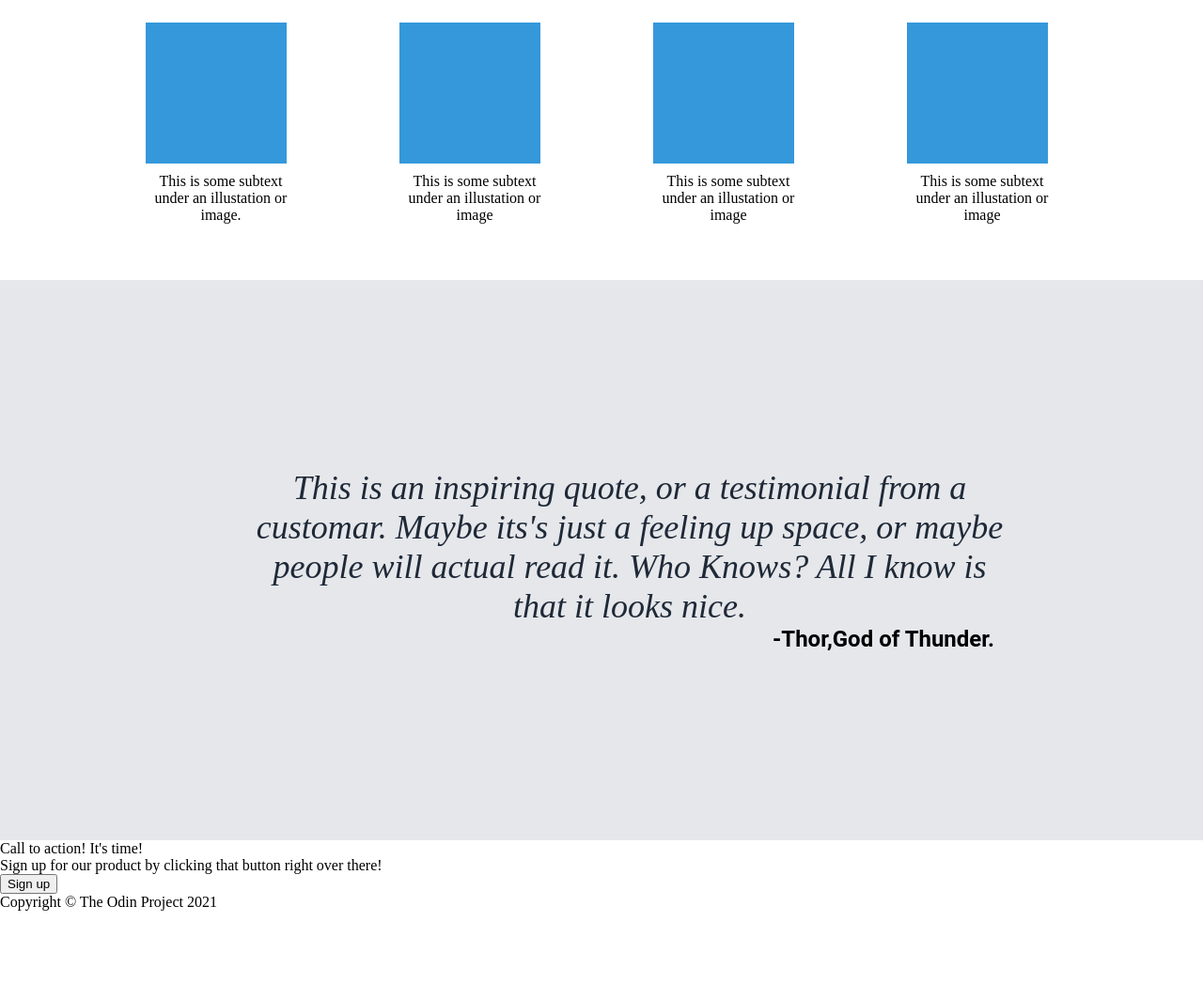
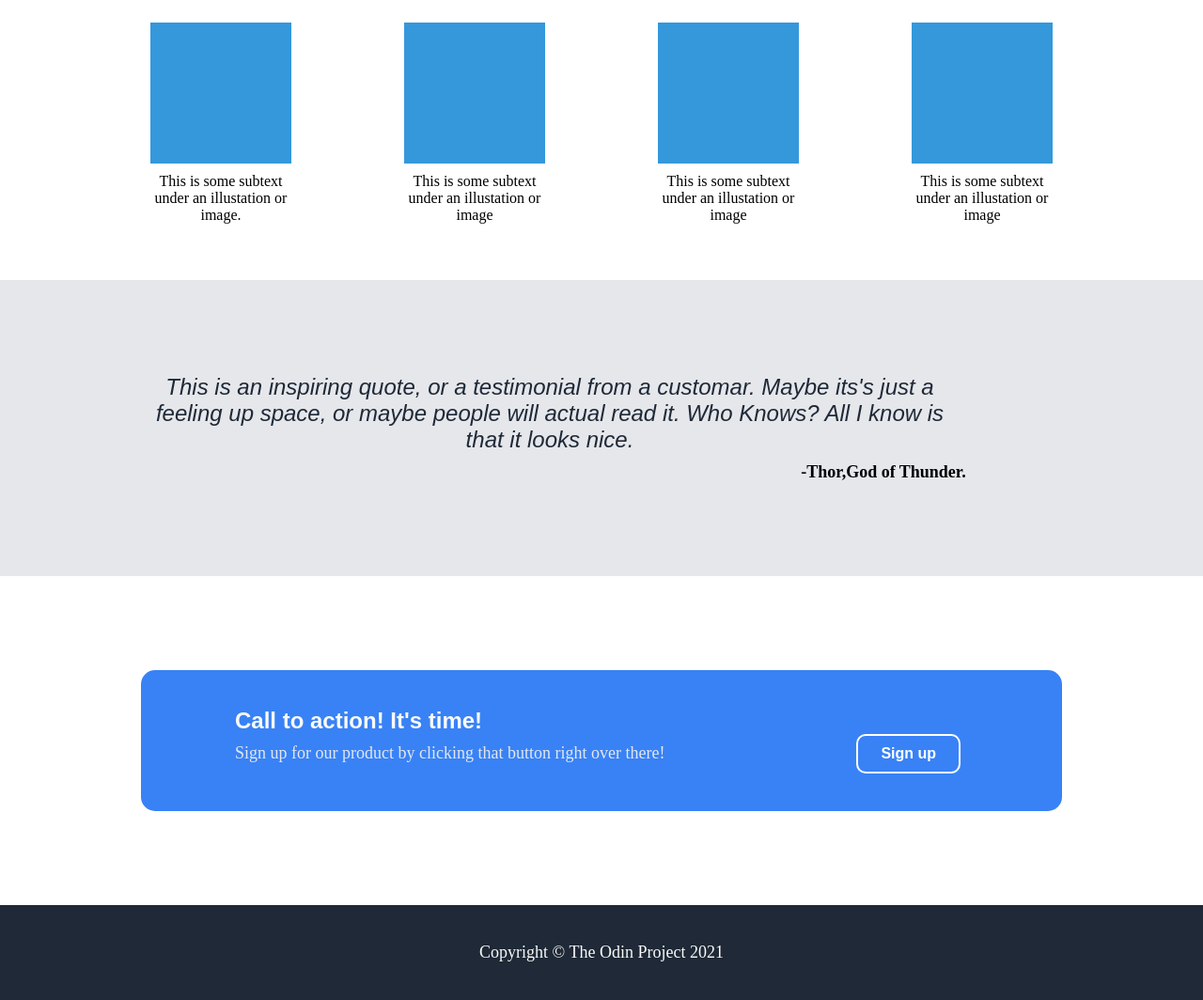
Before and after one commit to MarinaFawzy-g/landing-page, a plain HTML site: page index.html in a window 1280 px wide. Shown: the part 394-1458 px from the top of the page at 94% size. Before the commit the page ends 1363 px from the top, so only its background shows below. Drawn offline with Linux system fonts and the light colour scheme.

Commit message:
Finish layout and refine previous parts

```diff
--- a/style.css
+++ b/style.css
@@ -15,13 +15,13 @@ body{
     color: #F9FAF8;
     font-size: 24px;
     text-align: left;
-    margin-left: 250px;
+    margin-left: 150px;
 }
 .left-links {
   list-style: none;
   display: flex;
   gap: 10px;
-  margin-left: 350px;
+  margin-left: 500px;
 
 }
 
@@ -39,7 +39,7 @@ body{
     color: #F9FAF8;
     font-weight: 900;
     font-size: 48px;
-    margin-left: 250px;
+    margin-left: 150px;
     padding-right: 700px;
     margin-bottom: 0;
     font-family: Roboto;
@@ -47,7 +47,7 @@ body{
 .subtitle{
     color: #E5E7EB;
     font-size: 18px;
-    margin-left: 250px;
+    margin-left: 150px;
     padding-right: 700px;
     margin-top: 0;
     font-family: Roboto;
@@ -60,17 +60,7 @@ body{
   border-radius: 8px;
   font-size: 16px;
   cursor: pointer;
-  margin-left: 250px;
-}
-
-.square {
-  width: 100px;
-  height: 100px;
-  background-color: #3498db;
-  display: flex;
-
-    margin-right: 10px;
-
+  margin-left: 150px;
 }
 
 .title2{
@@ -111,21 +101,68 @@ body{
 }
 .container3{
     background-color: #E5E7EB;
-padding: 200px;
+padding: 100px;
 }
  .disc1{
     font-style: italic;
-    font-size: 36px;
+    font-size: 24px;
     color: #1F2937;
     margin-left: 60px;
     text-align: center;
+    margin-right: 170px;
+    font-family: arial;
 
 }
 .disc2{
-    font-size: 24px;
+    font-size: 18px;
     font-weight: bold;
     margin-left: 600px;
     text-align: center;
-    font-family: Roboto;
+    margin-top: 10px;
 
 }
+.cta-container{
+    background-color: #3882f6;
+    margin: 100px 150px;
+    border: none;
+  border-radius: 15px;
+  padding: 40px 60px;
+}
+.cta-text{
+    color: #F9FAF8;
+    font-weight: bold ;
+    margin-left: 40px;
+    font-size: 24px;
+    font-family: arial;
+}
+.cta-subtext {
+  display: inline-flex;
+  align-items: center;
+  gap: 5px;
+  font-size: 18px;
+  color: #E5E7EB;
+  margin-left: 40px;
+  text-align: center;
+  justify-content: center;
+
+}
+
+.cta-button {
+  background-color: #3882f6;
+  display: inline-block;
+  color: white;
+  font-weight: bold;
+  padding: 10px 24px;
+  border: 2px solid white;
+  border-radius: 10px;
+  font-size: 16px;
+  cursor: pointer;
+ margin-left: 200px;
+}
+footer{
+    background-color: #1F2937;
+    color: #F9FAF8;
+    text-align: center;
+   padding: 40px;
+   font-size: 18px;
+}
```
Also changed, not shown: index4.html (added, +67 -0 lines).
